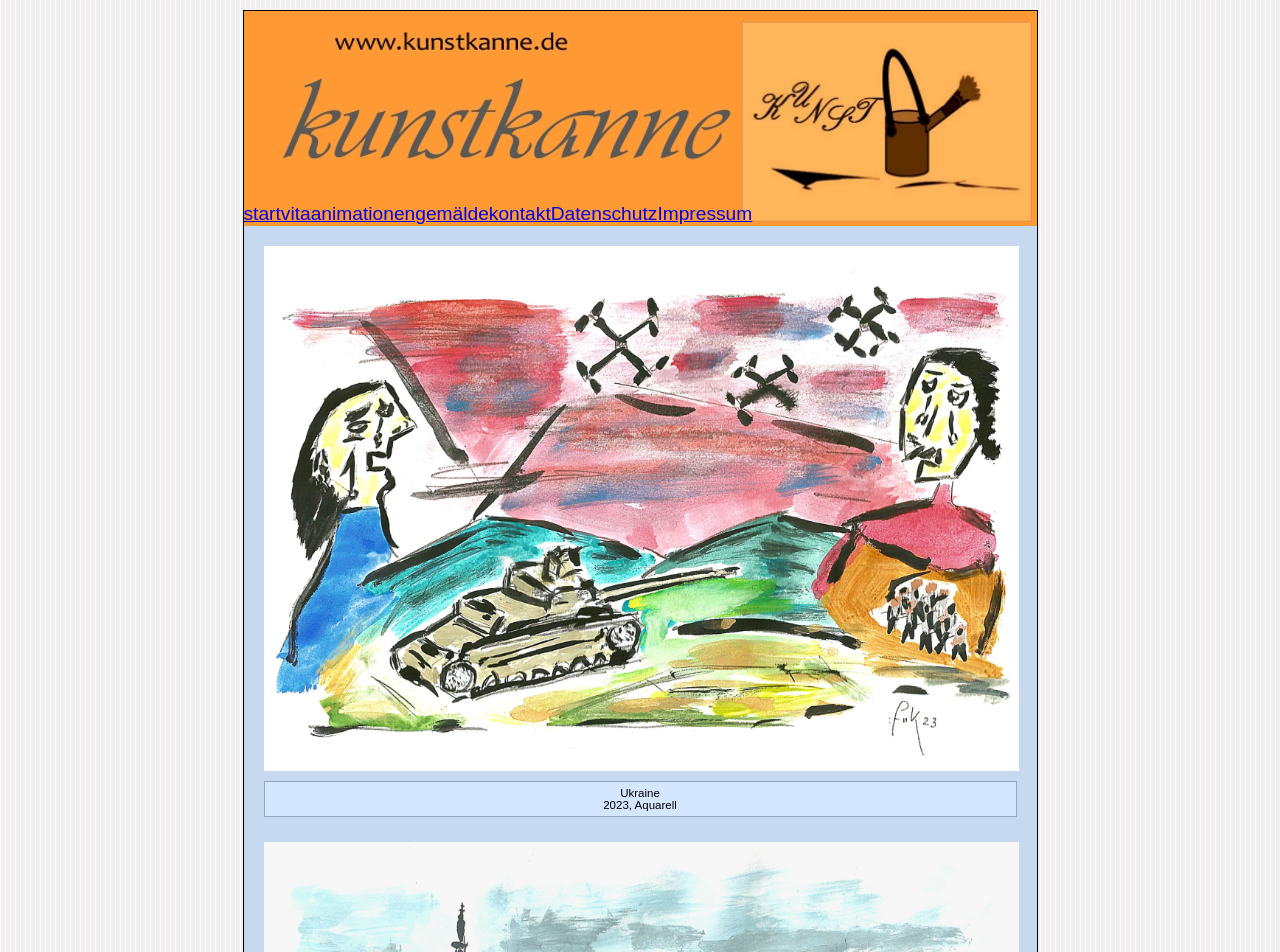
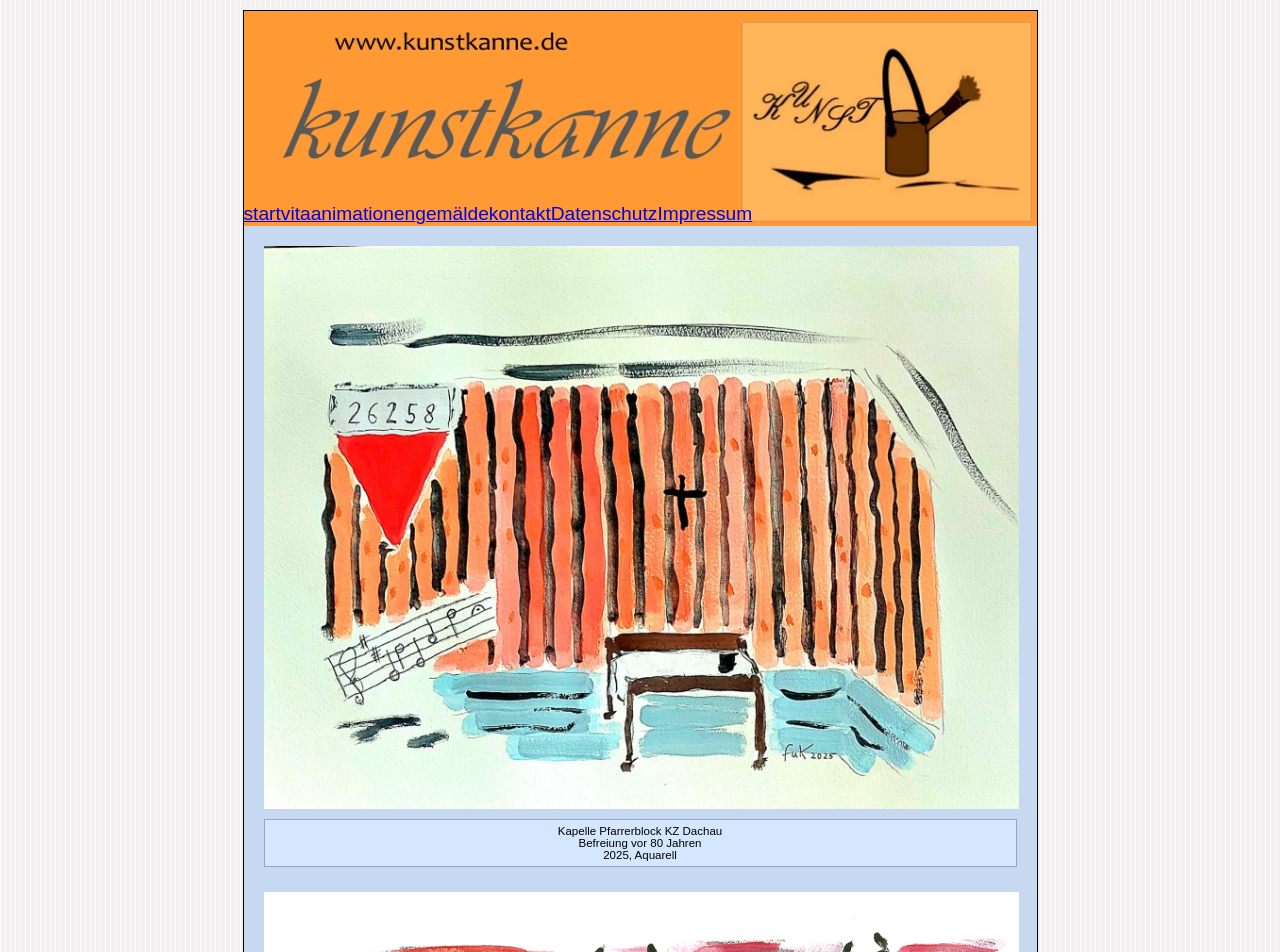
Before and after one commit to fame-design/kunstkanne, a Nuxt app: page /gemaelde in a window 1280 px wide. Shown: the top 952 px of the page. Built offline with nearby package versions, Linux system fonts and the light colour scheme.

Commit message:
add CONFITEOR

```diff
--- a/pages/gemaelde.vue
+++ b/pages/gemaelde.vue
@@ -1,6 +1,10 @@
 <!--suppress HtmlUnknownTarget -->
 <template>
   <main>
+    <div>
+      <img src="~/assets/img/gemaelde/CONFITEOR.jpg" alt="CONFITEOR"><br>
+      <div class="schilder">Kapelle Pfarrerblock KZ Dachau<br>Befreiung vor 80 Jahren<br>2025, Aquarell</div>
+    </div>
     <div>
       <img src="~/assets/img/gemaelde/Ukraine.jpg" alt="Ukraine"><br>
       <div class="schilder">Ukraine<br>2023, Aquarell</div>
```
Also changed, not shown: assets/img/gemaelde/CONFITEOR.jpg (added).
